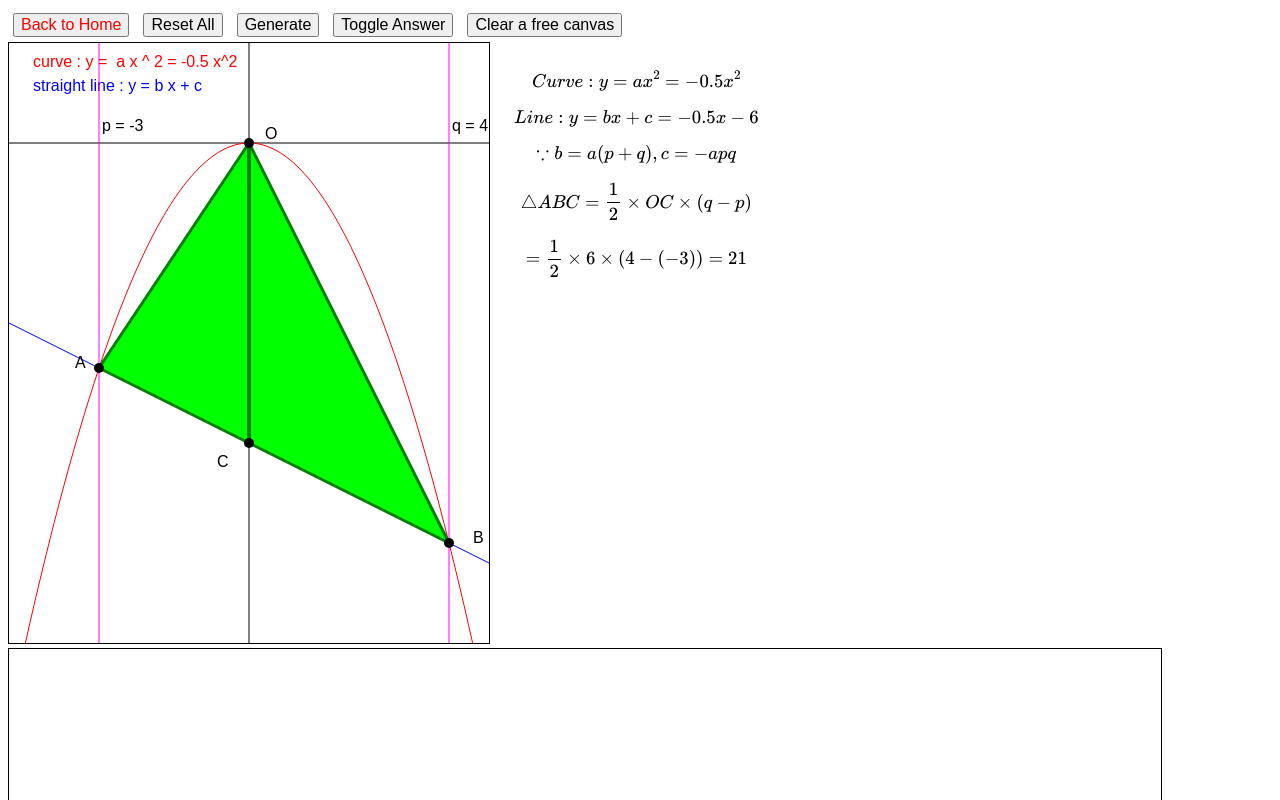
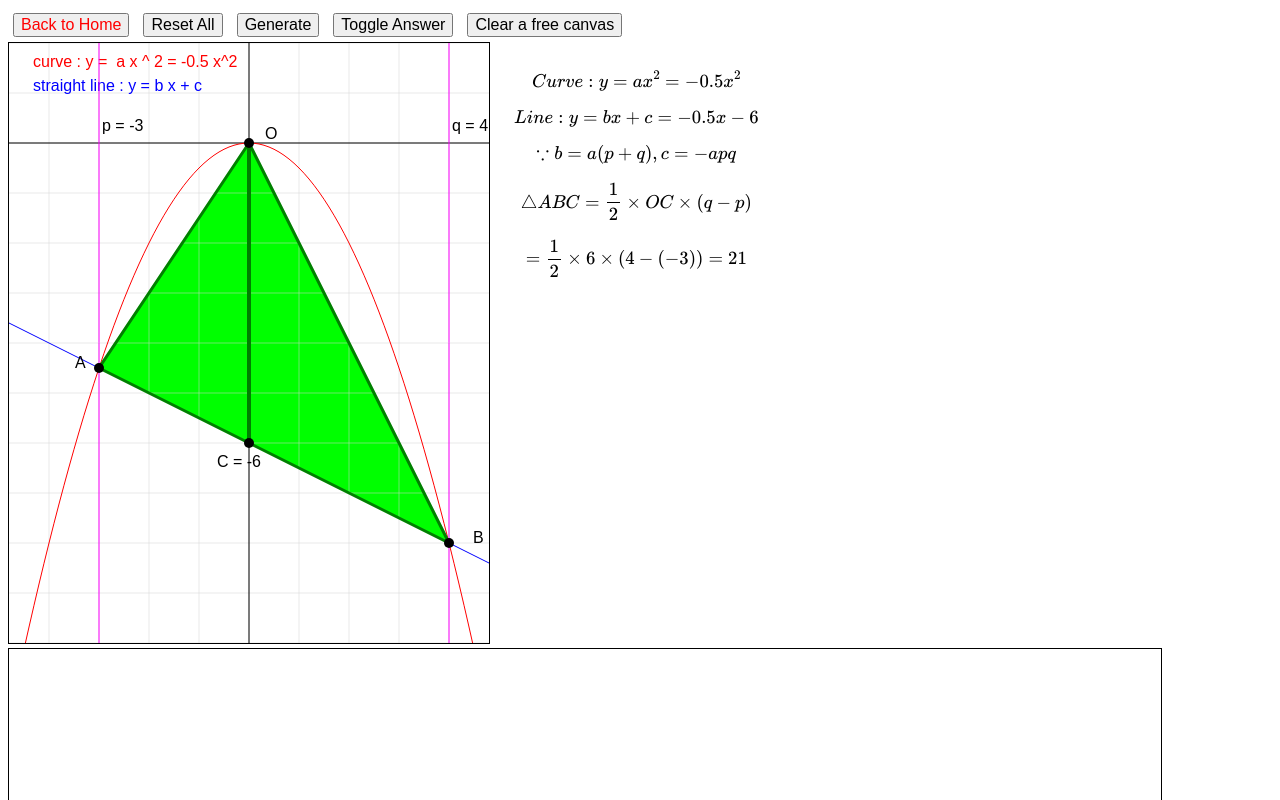
Before and after one commit to scorpion140309/triangle-closed-by-linear-and-quadratic-functions, a plain HTML site: page index.html in a window 1280 px wide. Both pictures are taken after a click on the button "Toggle Answer". Shown: the top 800 px of the page. Drawn offline with nearby package versions, Linux system fonts and the light colour scheme.

Commit message:
The grid on the graph has been switchable.

```diff
--- a/graph.js
+++ b/graph.js
@@ -80,6 +80,7 @@ class GraphPlotter {
 	resetAll() {
 		this.drawing = false;
 		this.isPanning = false;
+		//this.flagGrid = false;
 		this.startX = 0;
 		this.startY = 0;
 		this.offsetX = 0;
@@ -379,7 +380,8 @@ class GraphPlotter {
 		}
 		this.linearParams.slope * (this.ptA.y - this.ptB.y) > 0 ? -16 : 16;
 		const ofsY3 = this.quadraticParams.a > 0 ? - 8 : 24;
-		this.ctx.fillText("C", pt3[0] + ofsX3, pt3[1] + ofsY3);
+		const strIntersectionY = this.flagGrid ? "C = " + this.linearParams.yIntersection : "C";
+		this.ctx.fillText(strIntersectionY, pt3[0] + ofsX3, pt3[1] + ofsY3);
 	}
 
 	redraw() {
@@ -403,4 +405,10 @@ class GraphPlotter {
 		ctx.fillStyle = 'white';
 		ctx.fillRect(0, 0, canvas.width, canvas.height);
 	}
+
+	setGridFlag(aFlag)
+	{
+		this.flagGrid = aFlag;
+		this.redraw();
+	}
 }
--- a/index.html
+++ b/index.html
@@ -14,7 +14,7 @@
 				<button id = "back-to-parent-site-button" onclick="location.href='../math/'">Back to Home</button>
 				<button id = "reset-all-button" class = "normal-button" onclick="resetAll()">Reset All</button>
 				<button class = "normal-button" onclick="generateExercise()">Generate</button>
-				<button class = "normal-button" onclick="toggleFomula()">Toggle Answer</button>
+				<button class = "normal-button" onclick="toggleAnswer()">Toggle Answer</button>
 				<button class = "normal-button" onclick="clearCanvas()">Clear a free canvas</button>
 			</div>
 		</div>
--- a/main.js
+++ b/main.js
@@ -19,7 +19,7 @@ class mainClass {
 		this.coefA = 1;
 		this.intersectionsX = [-1, 1];
 		//
-		this.flagFormula = false;
+		this.flagAnswer = false;
 		//
 		this.canvas = new myCanvas(aFreeCanvasID);
 	}
@@ -39,19 +39,25 @@ class mainClass {
 		this.intersectionsX[0] = x1;
 		this.intersectionsX[1] = x2;
 		this.plotter.setLinearParamsFromIntersections(x1, x2);
+		this.plotter.setGridFlag(this.flagAnswer);
 
 		this.plotter.redraw();
     }
-	resetAll() {
+	resetGraph() {
 		this.canvas.clearCanvas();
 		this.plotter.resetAll();
 		this.drawGraph();
 	}
-	toggleFomulaFlag() {
-		this.flagFormula = !this.flagFormula;
+	resetAll() {
+		this.flagAnswer = false;
+		this.resetGraph();
+	}
+	toggleFlagAnswer() {
+		this.flagAnswer = !this.flagAnswer;
+		this.plotter.setGridFlag(this.flagAnswer);
 	}
 	getFomulaFlag() {
-		return this.flagFormula;
+		return this.flagAnswer;
 	}
 	GetParams() {
 		return [this.coefA, this.intersectionsX[0], this.intersectionsX[1]];
@@ -69,14 +75,14 @@ function resetAll () {
 }
 
 //
-function toggleFomula () {
-	mc.toggleFomulaFlag();
+function toggleAnswer () {
+	mc.toggleFlagAnswer();
 	generateMathJax(a,p,q, mc.getFomulaFlag());
 }
 
 //
 function generateExercise() {
-	mc.resetAll();
+	mc.resetGraph();
 	[a, p, q] = mc.GetParams();
 	generateMathJax(a,p,q, mc.getFomulaFlag());
 }
```
